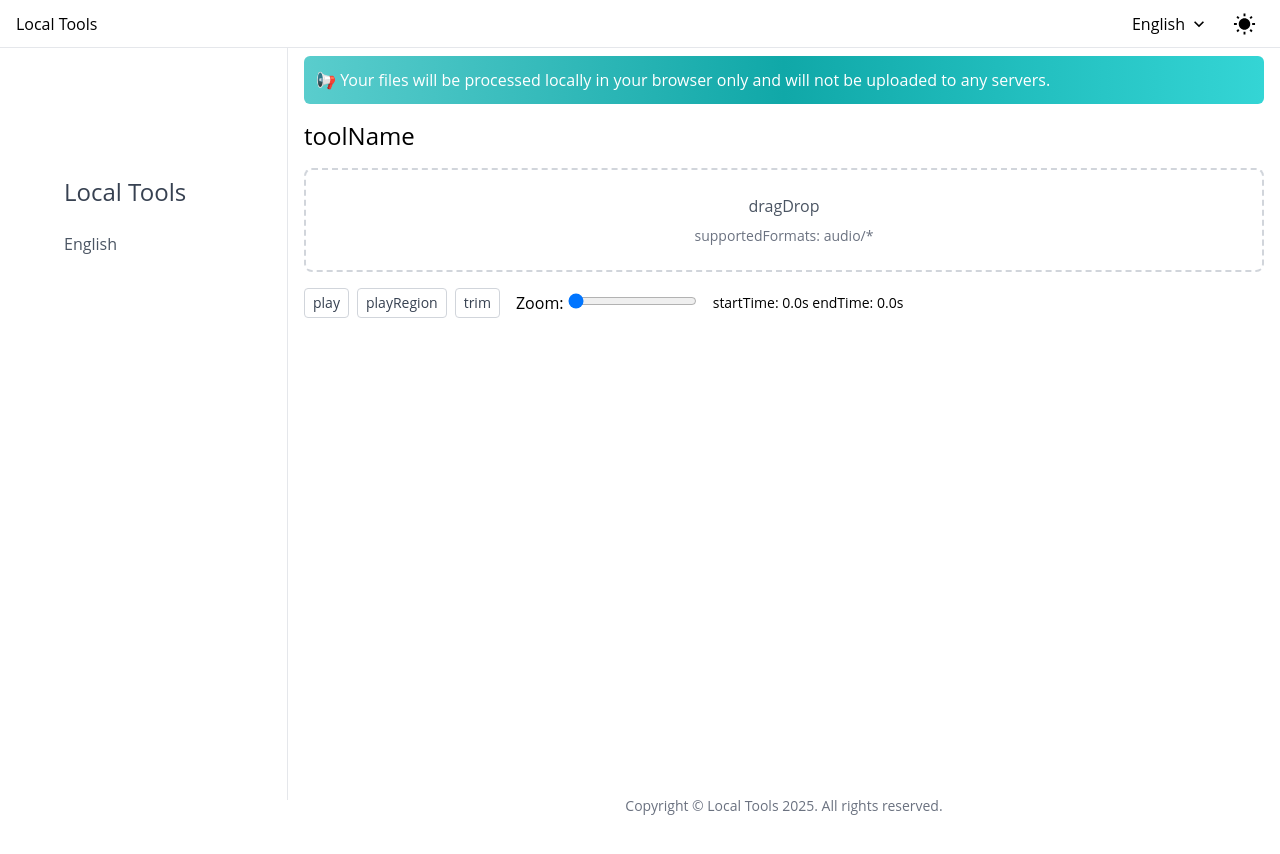
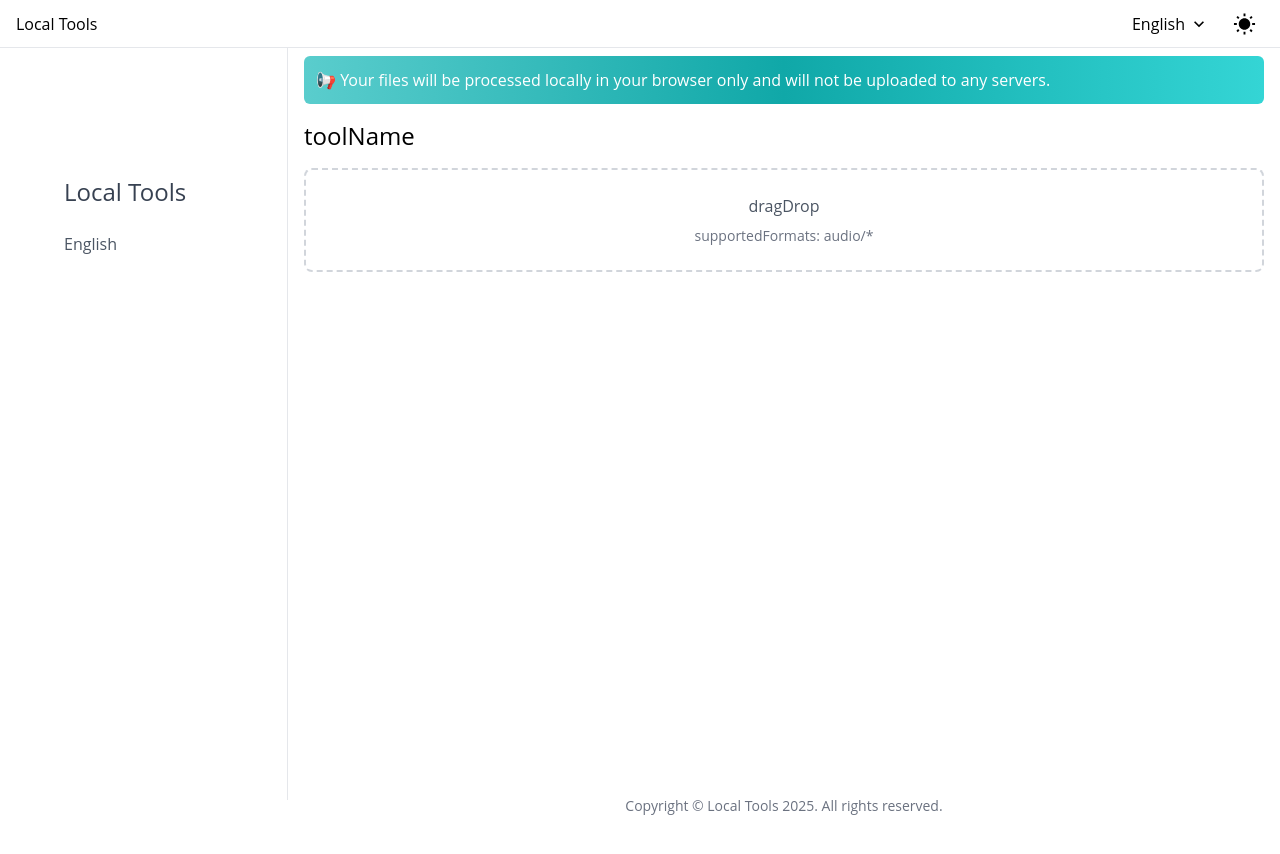
Before and after one commit to phphe/local-tools, a Nuxt app: page /audio-trimmer in a window 1280 px wide. Built offline with nearby package versions, Linux system fonts and the light colour scheme.

Commit message:
fix: single-channel

```diff
--- a/pages/audio-trimmer.vue
+++ b/pages/audio-trimmer.vue
@@ -4,8 +4,11 @@
     <div class="mt-4">
       <FileInput accept="audio/*" @change="handleFileChange" />
     </div>
-    <h2 class="text-lg mt-4" v-if="currentFile">{{ currentFile!.name }}</h2>
-    <div class="mt-4">
+    <h2 class="text-lg mt-4" v-if="currentFile">
+      {{ currentFile!.name }} -
+      <span class="text-sm italic">{{ duration.toFixed(2) }}s</span>
+    </h2>
+    <div v-show="currentFile" class="mt-4">
       <div ref="waveformRef" class="relative">
         <div id="waveform"></div>
       </div>
@@ -18,7 +21,7 @@
         </Btn>
         <Btn size="sm" @click="trim">{{ t("trim") }}</Btn>
         <span class="ml-2">
-          Zoom:
+          {{ t("zoom") }}:
           <input
             type="range"
             min="10"
@@ -28,8 +31,9 @@
           />
         </span>
         <div class="ml-2 text-sm">
-          {{ t("startTime") }}: {{ startTime.toFixed(1) }}s {{ t("endTime") }}:
-          {{ endTime.toFixed(1) }}s
+          {{ t("startTime") }}: {{ startTime.toFixed(2) }}s {{ t("endTime") }}:
+          {{ endTime.toFixed(2) }}s {{ t("duration") }}:
+          {{ selectionDuration.toFixed(2) }}s
         </div>
       </div>
     </div>
@@ -79,19 +83,19 @@
               <td
                 class="py-2 px-4 border-r border-gray-300 dark:border-gray-700"
               >
-                {{ item.startTime.toFixed(1) }}s
+                {{ item.startTime.toFixed(2) }}s
               </td>
               <td
                 class="py-2 px-4 border-r border-gray-300 dark:border-gray-700"
               >
-                {{ item.endTime.toFixed(1) }}s
+                {{ item.endTime.toFixed(2) }}s
               </td>
               <td
                 class="py-2 px-4 border-r border-gray-300 dark:border-gray-700"
               >
-                {{ item.duration.toFixed(1) }}s
+                {{ item.duration.toFixed(2) }}s
               </td>
-              <td class="py-2 px-4">
+              <td class="py-2 px-4 whitespace-nowrap">
                 <Btn
                   size="sm"
                   color="primary"
@@ -129,6 +133,7 @@ const isPlaying = ref(false);
 const startTime = ref(0);
 const endTime = ref(0);
 const duration = ref(0);
+const selectionDuration = computed(() => endTime.value - startTime.value);
 const currentFile = ref<File | null>(null);
 let audioFile: File | null = null;
 
@@ -156,12 +161,13 @@ const initWavesurfer = () => {
   // 加载完成后设置持续时间
   wavesurfer.on("ready", () => {
     duration.value = wavesurfer!.getDuration();
-    endTime.value = duration.value;
+    startTime.value = duration.value * 0.2;
+    endTime.value = duration.value * 0.8;
     // 创建初始选区
     regions!.addRegion({
       id: "trim-region",
-      start: duration.value * 0.2,
-      end: duration.value * 0.8,
+      start: startTime.value,
+      end: endTime.value,
       color: "rgba(59, 130, 246, 0.3)",
       drag: true,
       resize: true,
@@ -261,7 +267,7 @@ const trim = async () => {
   let trimmedBlob = new Blob([trimmedAudio], { type: "audio/wav" });
 
   // 添加到历史记录
-  trimHistory.value.push({
+  trimHistory.value.unshift({
     blob: trimmedBlob,
     fileName: audioFile?.name || "untitled",
     startTime: startTime.value,
@@ -270,29 +276,11 @@ const trim = async () => {
     timestamp: Date.now(),
   });
 };
-const audioBufferToWav = (audioBuffer: AudioBuffer): Blob => {
-  // 直接在这里实现音频数据的交织，不再调用单独的方法
-  const channels = audioBuffer.numberOfChannels;
-  const length = audioBuffer.length * channels;
-  const interleaved = new Float32Array(length);
-
-  for (let i = 0; i < audioBuffer.length; i++) {
-    for (let channel = 0; channel < channels; channel++) {
-      interleaved[i * channels + channel] =
-        audioBuffer.getChannelData(channel)[i];
-    }
-  }
-
-  // 将 Float32Array 转换为 Int16Array
-  const samples = new Int16Array(interleaved.length);
-  for (let i = 0; i < interleaved.length; i++) {
-    const s = Math.max(-1, Math.min(1, interleaved[i]));
-    samples[i] = s < 0 ? s * 0x8000 : s * 0x7fff;
-  }
-  const dataView = createWavHeader(interleaved.length, audioBuffer.sampleRate);
-  return new Blob([dataView, samples.buffer], { type: "audio/wav" });
-};
-const createWavHeader = (samples: number, sampleRate: number) => {
+const createWavHeader = (
+  samples: number,
+  sampleRate: number,
+  channels: number
+) => {
   const buffer = new ArrayBuffer(44);
   const view = new DataView(buffer);
 
@@ -306,34 +294,69 @@ const createWavHeader = (samples: number, sampleRate: number) => {
     }
   };
 
-  const channels = 2; // 改回双声道
   const bytesPerSample = 2; // 16位采样
   const blockAlign = channels * bytesPerSample;
   const byteRate = sampleRate * blockAlign;
   const dataSize = samples * bytesPerSample; // 实际数据大小
 
   writeString(view, 0, "RIFF");
-  view.setUint32(4, 36 + dataSize, true); // 文件总大小
+  view.setUint32(4, 36 + dataSize, true);
   writeString(view, 8, "WAVE");
   writeString(view, 12, "fmt ");
   view.setUint32(16, 16, true);
   view.setUint16(20, 1, true);
-  view.setUint16(22, channels, true);
+  view.setUint16(22, channels, true); // 使用实际的声道数
   view.setUint32(24, sampleRate, true);
   view.setUint32(28, byteRate, true);
   view.setUint16(32, blockAlign, true);
   view.setUint16(34, 16, true);
   writeString(view, 36, "data");
-  view.setUint32(40, dataSize, true); // 数据块大小
+  view.setUint32(40, dataSize, true);
 
   return buffer;
+};
+
+const audioBufferToWav = (audioBuffer: AudioBuffer): Blob => {
+  const channels = audioBuffer.numberOfChannels; // 使用实际的声道数
+  const length = audioBuffer.length * channels;
+  const interleaved = new Float32Array(length);
+
+  // 根据实际声道数进行交织
+  if (channels === 1) {
+    // 单声道直接复制
+    const channelData = audioBuffer.getChannelData(0);
+    interleaved.set(channelData);
+  } else {
+    // 多声道交织
+    for (let i = 0; i < audioBuffer.length; i++) {
+      for (let channel = 0; channel < channels; channel++) {
+        interleaved[i * channels + channel] =
+          audioBuffer.getChannelData(channel)[i];
+      }
+    }
+  }
+
+  const samples = new Int16Array(interleaved.length);
+  for (let i = 0; i < interleaved.length; i++) {
+    const s = Math.max(-1, Math.min(1, interleaved[i]));
+    samples[i] = s < 0 ? s * 0x8000 : s * 0x7fff;
+  }
+
+  const dataView = createWavHeader(
+    audioBuffer.length,
+    audioBuffer.sampleRate,
+    channels
+  );
+  return new Blob([dataView, samples.buffer], { type: "audio/wav" });
 };
 
 const downloadAudio = (item: TrimHistory) => {
   const url = URL.createObjectURL(item.blob);
   const a = document.createElement("a");
   a.href = url;
-  a.download = `${item.fileName}_${item.startTime}-${item.endTime}.wav`;
+  a.download = `${item.fileName}_${item.startTime.toFixed(
+    2
+  )}-${item.endTime.toFixed(2)}.wav`;
   document.body.appendChild(a);
   a.click();
   document.body.removeChild(a);
@@ -349,9 +372,9 @@ const zoom = (e: Event) => {
 // 检查浏览器兼容性
 const checkBrowserSupport = () => {
   const requirements = {
-    audioContext: 'AudioContext' in window || 'webkitAudioContext' in window,
-    blob: 'Blob' in window,
-    dataView: 'DataView' in window,
+    audioContext: "AudioContext" in window || "webkitAudioContext" in window,
+    blob: "Blob" in window,
+    dataView: "DataView" in window,
   };
 
   const unsupported = Object.entries(requirements)
@@ -359,7 +382,7 @@ const checkBrowserSupport = () => {
     .map(([name]) => name);
 
   if (unsupported.length > 0) {
-    alert(t('browserNotSupported'));
+    alert(t("browserNotSupported"));
     return false;
   }
   return true;
@@ -404,10 +427,12 @@ en:
   actions: "Actions"
   delete: "Delete"
   browserNotSupported: "Your browser does not support required features. Please upgrade or switch to a modern browser like Chrome, Firefox, or Edge."
+  zoom: "Zoom"
 zh:
   toolName: "音频剪辑器"
   play: "播放"
   pause: "暂停"
+  playRegion: "播放选区"
   trim: "剪辑"
   download: "下载"
   clear: "清空"
@@ -419,4 +444,5 @@ zh:
   actions: "操作"
   delete: "删除"
   browserNotSupported: "您的浏览器不支持所需功能。请升级或更换到 Chrome、Firefox 或 Edge 等现代浏览器。"
+  zoom: "缩放"
 </i18n>
```
